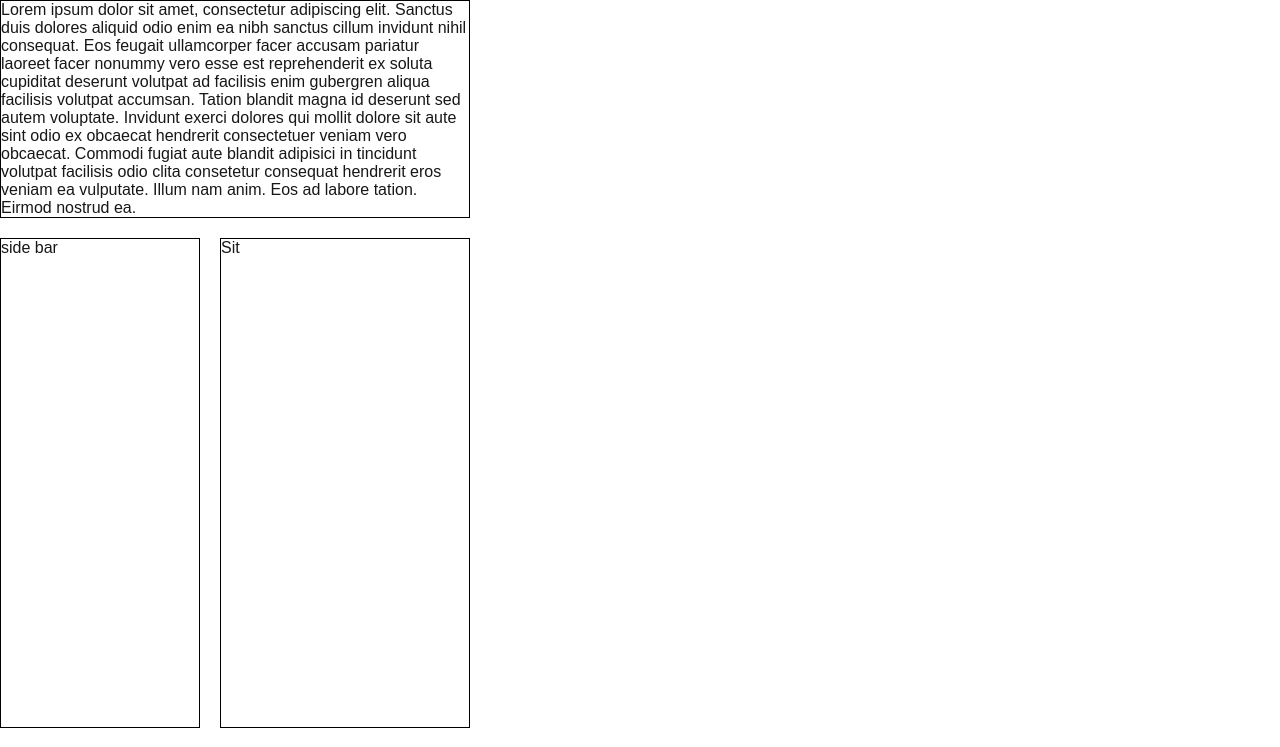
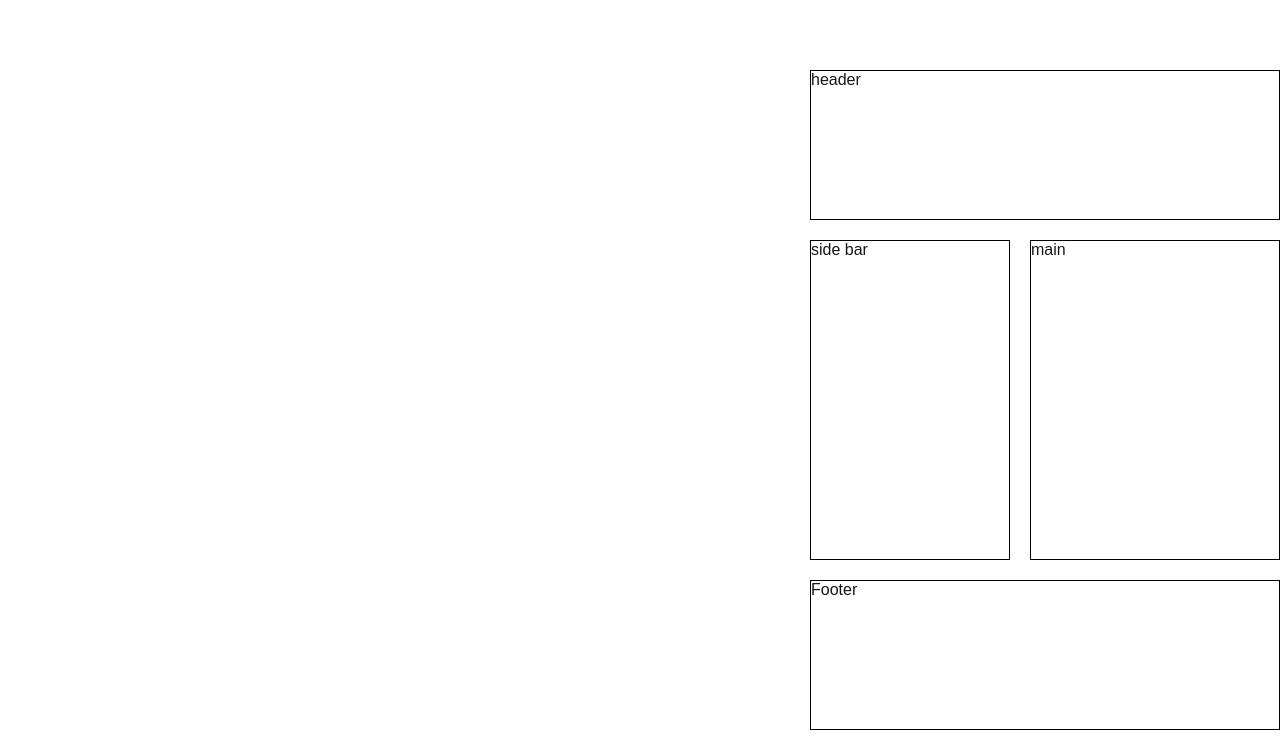
Before and after one commit to Spanosnick/frontend_checklist, a Next.js app: page / in a window 1280 px wide. Shown: the top 747 px of the page. Built offline with nearby package versions, Linux system fonts and the light colour scheme.

Commit message:
justify content in grid

```diff
--- a/src/app/flex-grid.css
+++ b/src/app/flex-grid.css
@@ -4,28 +4,29 @@ display: grid;
     grid-template-columns: 200px 250px;
     grid-auto-rows: minmax(150px,auto) ;
     grid-gap: 20px;
-    grid-template-areas:"header header"
-                        "sidebar main"
-                        "sidebar main"
-                        "sidebar main"
-                        "footer footer";
+    justify-content:end;
+    align-content: center;
+    height: 100vh;
 }
 .flex-item, .grid-item {
 
     border: 1px solid black;
 }
 .grid-item-1{
-    grid-area: header;
+    /*grid-column-start: 1;*/
+    /*grid-column-end:-1;*/
+    grid-column: 1 / -1;
 }
 
 .grid-item-2{
-    grid-area: sidebar;
+    grid-row: 2 / 4;
 }
 
 .grid-item-3{
-    grid-area: main;
+    grid-row: 2 / 4;
+
 }
 
 .grid-item-4{
-    grid-area: footer;
+    grid-column: span 2;
 }
--- a/src/app/page.js
+++ b/src/app/page.js
@@ -11,21 +11,13 @@ export default function Home() {
 
             <div className='grid-container'>
 
-                <div className='grid-item grid-item-1'> Lorem ipsum dolor sit amet, consectetur adipiscing elit. Sanctus
-                    duis dolores aliquid odio enim ea
-                    nibh sanctus cillum invidunt nihil consequat. Eos feugait ullamcorper facer accusam pariatur laoreet
-                    facer nonummy vero esse est reprehenderit ex soluta cupiditat deserunt volutpat ad facilisis enim
-                    gubergren aliqua facilisis volutpat accumsan. Tation blandit magna id deserunt sed autem voluptate.
-                    Invidunt exerci dolores qui mollit dolore sit aute sint odio ex obcaecat hendrerit consectetuer
-                    veniam vero obcaecat. Commodi fugiat aute blandit adipisici in tincidunt volutpat facilisis odio
-                    clita consetetur consequat hendrerit eros veniam ea vulputate. Illum nam anim. Eos ad labore tation.
-                    Eirmod nostrud ea.
+                <div className='grid-item grid-item-1'> header
                 </div>
                 <div className='grid-item grid-item-2'>side bar
                 </div>
-                <div className='grid-item grid-item-3'>Sit</div>
-                <div className='grid-item grid-item-4'>Amet</div>
-                <div className='grid-item grid-item-5'>Consectetur</div>
+                <div className='grid-item grid-item-3'>main</div>
+                <div className='grid-item grid-item-4'>Footer</div>
+
 
             </div>
         </div>
```
